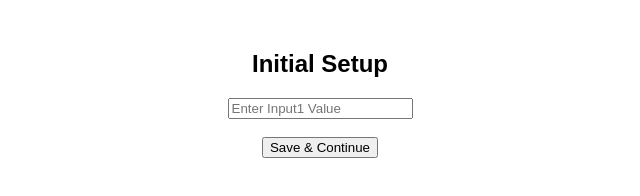
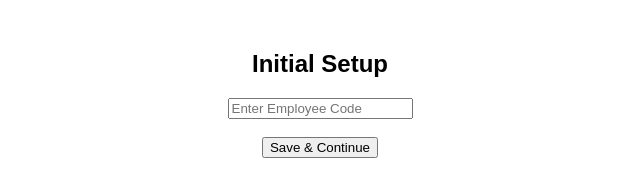
Before and after one commit to kolhemv86/attendancesoft, a website: page setup.html in a window 1280 px wide. Shown: the full height of the page, 320-960 px from the left. Drawn offline with Linux system fonts and the light colour scheme.

Commit message:
change in setup html

```diff
--- a/setup.html
+++ b/setup.html
@@ -4,7 +4,7 @@
 
 <h2>Initial Setup</h2>
 
-<input id="input1" placeholder="Enter Input1 Value" /><br><br>
+<input id="input1" placeholder="Enter Employee Code" /><br><br>
 <button onclick="save()">Save & Continue</button>
 
 <script>
```
